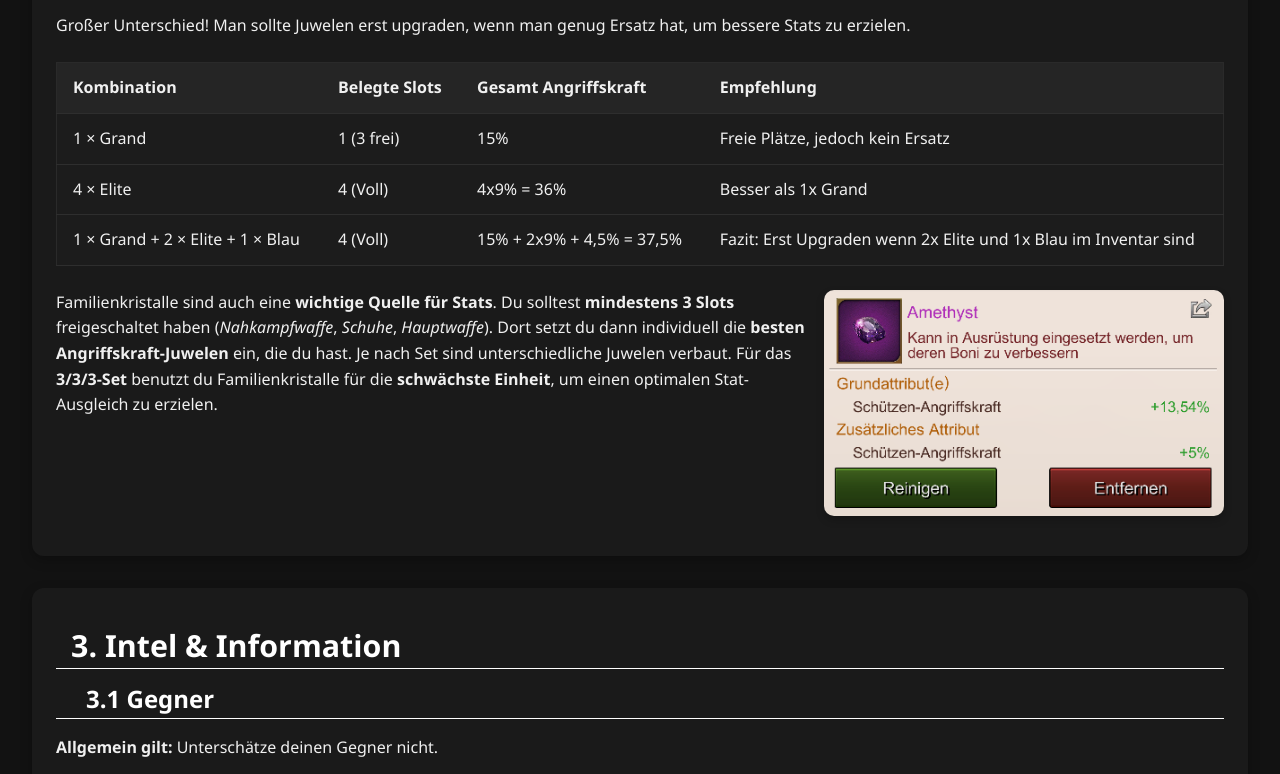
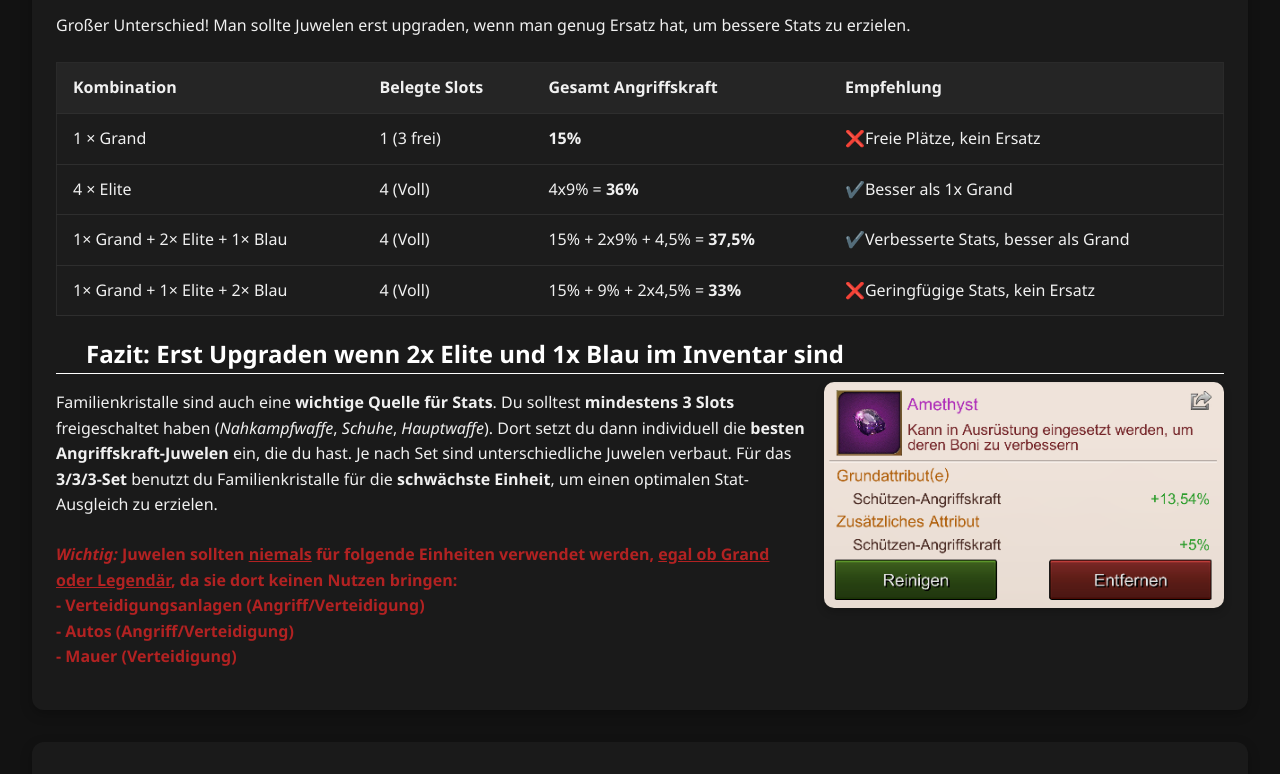
Before and after one commit to AlchemistChief/MasterChiefs_MasterGuide, a plain HTML site: page index.html in a window 1280 px wide. Shown: the part 3388-4162 px from the top of the page. Drawn offline with Linux system fonts and the light colour scheme; files whose address does not match are found by name.

Commit message:
Enhanced card information and styling, improved opponent section

```diff
--- a/cards/2.html
+++ b/cards/2.html
@@ -161,23 +161,30 @@
                 <tr>
                     <td>1 × Grand</td>
                     <td>1 (3 frei)</td>
-                    <td>15%</td>
-                    <td>Freie Plätze, jedoch kein Ersatz</td>
+                    <td><strong>15%</strong></td>
+                    <td>❌Freie Plätze, kein Ersatz</td>
                 </tr>
                 <tr>
                     <td>4 × Elite</td>
                     <td>4 (Voll)</td>
-                    <td>4x9% = 36%</td>
-                    <td>Besser als 1x Grand</td>
+                    <td>4x9% = <strong>36%</strong></td>
+                    <td>✔️Besser als 1x Grand</td>
                 </tr>
                 <tr>
-                    <td>1 × Grand + 2 × Elite + 1 × Blau</td>
+                    <td>1× Grand + 2× Elite + 1× Blau</td>
                     <td>4 (Voll)</td>
-                    <td>15% + 2x9% + 4,5% = 37,5%</td>
-                    <td>Fazit: Erst Upgraden wenn 2x Elite und 1x Blau im Inventar sind</td>
+                    <td>15% + 2x9% + 4,5% = <strong>37,5%</strong></td>
+                    <td>✔️Verbesserte Stats, besser als Grand</td>
+                </tr>
+                <tr>
+                    <td>1× Grand + 1× Elite + 2× Blau</td>
+                    <td>4 (Voll)</td>
+                    <td>15% + 9% + 2x4,5% = <strong>33%</strong></td>
+                    <td>❌Geringfügige Stats, kein Ersatz</td>
                 </tr>
             </tbody>
         </table>
+        <h3>Fazit: Erst Upgraden wenn 2x Elite und 1x Blau im Inventar sind</h3>
 
         <div class="image-container">
             <img src="./assets/images/Kristalle.png" alt="Kristalle" />
@@ -190,5 +197,14 @@
             unterschiedliche Juwelen verbaut. Für das <strong>3/3/3-Set</strong> benutzt du Familienkristalle für die
             <strong>schwächste Einheit</strong>, um einen optimalen Stat-Ausgleich zu erzielen.
         </p>
+
+        <p class="important-message">
+            <em>Wichtig:</em> Juwelen sollten <u>niemals</u> für folgende Einheiten verwendet werden, <u>egal ob Grand
+                oder
+                Legendär</u>, da sie dort keinen Nutzen bringen:<br>
+            - Verteidigungsanlagen (Angriff/Verteidigung)<br>
+            - Autos (Angriff/Verteidigung)<br>
+            - Mauer (Verteidigung)
+        </p>
     </div>
 </section>
--- a/cards/3.html
+++ b/cards/3.html
@@ -2,7 +2,7 @@
     <h2>3. Intel &amp; Information</h2>
     <h3 id="gegner">3.1 Gegner</h3>
     <div class="section-container">
-        <p><strong>Allgemein gilt:</strong> Unterschätze deinen Gegner nicht.</p>
+        <p class="important-message"><strong>Allgemein gilt:</strong> Unterschätze deinen Gegner nicht.</p>
         <p>Man sollte bei jedem Gegner erwarten, dass er <strong>mindestens</strong> 1.300%+ Angriffskraft hat,
             natürlich ist mittlerweile auch 1.700%+
             nicht mehr selten.</p>
--- a/css/base.css
+++ b/css/base.css
@@ -52,3 +52,28 @@ h4 {
     font-size: 1.rem;
     padding-left: 45px;
 }
+
+/* ───────── Table Styling ───────── */
+table {
+    width: 100%;
+    border-collapse: collapse;
+    margin: 1.5rem 0;
+    background-color: #1c1c1c;
+    color: #f0f0f0;
+    border: 1px solid #2a2a2a;
+}
+
+thead {
+    background-color: #252525;
+}
+
+th,
+td {
+    padding: 0.75rem 1rem;
+    text-align: left;
+    border-bottom: 1px solid #2e2e2e;
+}
+
+tr:hover {
+    background-color: #2a2a2a;
+}
--- a/css/components.css
+++ b/css/components.css
@@ -16,6 +16,12 @@
     border-radius: 2px;
     width: 100%;
     transition: all 0.3s ease;
+}
+
+.important-message {
+    color: #b22222;
+    font-weight: bold;
+    margin-top: 1.5rem;
 }
 
 /* ───────── Card Component ───────── */
@@ -129,31 +135,6 @@
     user-select: none;
 }
 
-/* ───────── Table Styling ───────── */
-table {
-    width: 100%;
-    border-collapse: collapse;
-    margin: 1.5rem 0;
-    background-color: #1c1c1c;
-    color: #f0f0f0;
-    border: 1px solid #2a2a2a;
-}
-
-thead {
-    background-color: #252525;
-}
-
-th,
-td {
-    padding: 0.75rem 1rem;
-    text-align: left;
-    border-bottom: 1px solid #2e2e2e;
-}
-
-tr:hover {
-    background-color: #2a2a2a;
-}
-
 /* ───────── Button Styling ───────── */
 .btn {
     display: inline-block;
```
